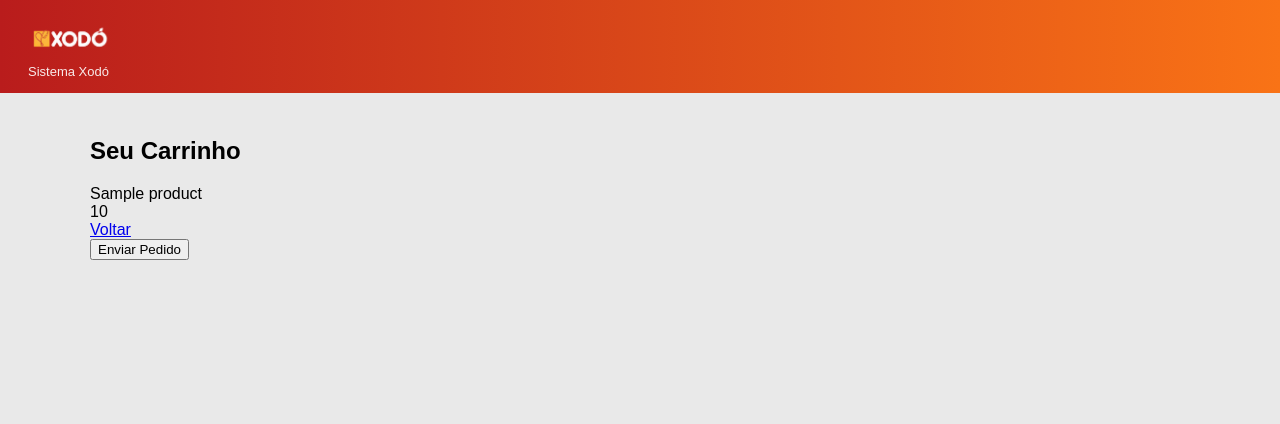
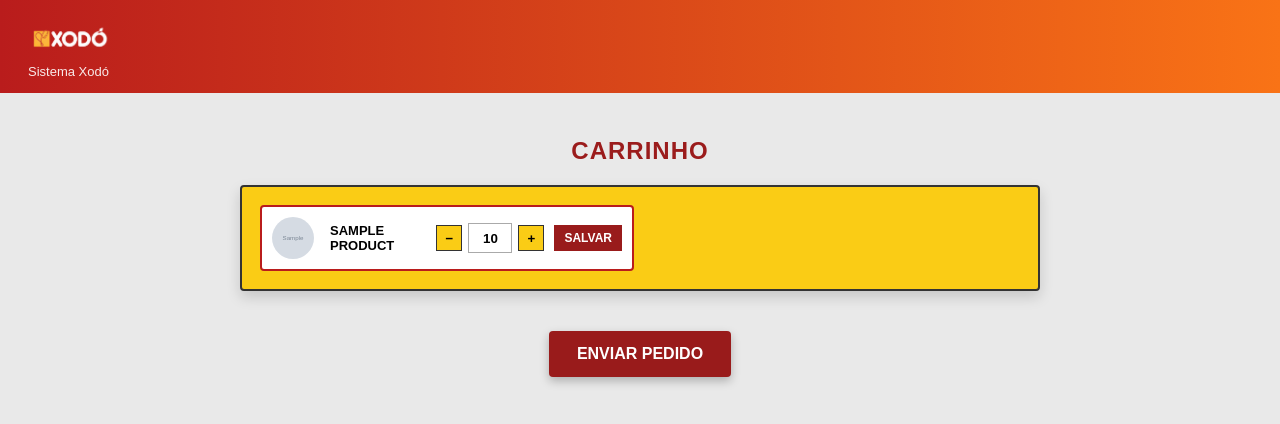
Before and after one commit to xodoticonsultoria/tranf_prod, a Django app: template templates/queimados/cart.html in a window 1280 px wide. Shown: the top 424 px of the page. Run offline with Django 4.2, Linux system fonts and the light colour scheme; the template is opened without the code that fills it: most values are stand-ins (such as "Sample title", 1, 10 or a date in 2020); grey boxes marked "Sample" are stand-in pictures.

Commit message:
NEW UI UX 03

```diff
--- a/static/app.css
+++ b/static/app.css
@@ -313,3 +313,78 @@ body{
     grid-template-columns:1fr;
   }
 }
+
+
+/* ===== XODÓ CARRINHO ===== */
+
+.x-cart-wrap{
+  display:flex;
+  justify-content:center;
+  margin-top:20px;
+}
+
+.x-cart-box{
+  background:#facc15;
+  border:2px solid #333;
+  padding:18px;
+  border-radius:4px;
+  width:760px;
+  max-width:100%;
+  box-shadow:0 6px 14px rgba(0,0,0,.15);
+}
+
+/* item */
+
+.x-cart-item{
+  background:white;
+  border:2px solid #b91c1c;
+  border-radius:4px;
+  padding:10px;
+  display:grid;
+  grid-template-columns:48px 1fr auto auto;
+  gap:10px;
+  align-items:center;
+}
+
+.x-cart-img{
+  width:42px;
+  height:42px;
+  object-fit:cover;
+  border-radius:50%;
+}
+
+.x-cart-name{
+  font-size:13px;
+  font-weight:700;
+}
+
+/* salvar */
+
+.x-save{
+  background:#991b1b;
+  color:white;
+  border:none;
+  padding:6px 10px;
+  font-size:12px;
+  font-weight:800;
+  cursor:pointer;
+}
+
+/* botão enviar */
+
+.x-submit-form{
+  text-align:center;
+  margin-top:40px;
+}
+
+.x-submit{
+  background:#991b1b;
+  color:white;
+  border:none;
+  padding:14px 28px;
+  font-size:16px;
+  font-weight:900;
+  border-radius:4px;
+  cursor:pointer;
+  box-shadow:0 4px 10px rgba(0,0,0,.25);
+}
--- a/templates/queimados/cart.html
+++ b/templates/queimados/cart.html
@@ -2,26 +2,49 @@
 {% block title %}Carrinho{% endblock %}
 {% block content %}
 
-<div class="card">
-<h2>Seu Carrinho</h2>
+<h2 class="area-title">CARRINHO</h2>
 
-{% for item in items %}
-<div class="cart-row">
-  <div>{{ item.product.name }}</div>
-  <div>{{ item.qty_requested }}</div>
-</div>
-{% empty %}
-<p>Vazio</p>
-{% endfor %}
+<div class="x-cart-wrap">
 
-<div class="cart-actions">
-  <a href="{% url 'q_products' %}" class="btn btn-secondary">Voltar</a>
-  <form method="post" action="{% url 'q_submit_order' %}">
-    {% csrf_token %}
-    <button class="btn btn-primary">Enviar Pedido</button>
-  </form>
-</div>
+  <div class="x-cart-box">
+
+    <div class="x-grid">
+
+      {% for item in items %}
+      <form method="post" action="{% url 'q_cart' %}" class="x-cart-item">
+        {% csrf_token %}
+        <input type="hidden" name="item_id" value="{{ item.id }}">
+
+        {% if item.product.image %}
+          <img src="{{ item.product.image.url }}" class="x-cart-img">
+        {% endif %}
+
+        <div class="x-cart-name">
+          {{ item.product.name|upper }}
+        </div>
+
+        <div class="x-qty">
+          <button type="button" onclick="dec(this)">−</button>
+          <input name="qty" value="{{ item.qty }}">
+          <button type="button" onclick="inc(this)">+</button>
+        </div>
+
+        <button class="x-save">SALVAR</button>
+
+      </form>
+      {% empty %}
+        <div>Carrinho vazio</div>
+      {% endfor %}
+
+    </div>
+
+  </div>
 
 </div>
 
+<form method="post" action="{% url 'q_submit_order' %}" class="x-submit-form">
+  {% csrf_token %}
+  <button class="x-submit">ENVIAR PEDIDO</button>
+</form>
+
 {% endblock %}
```
